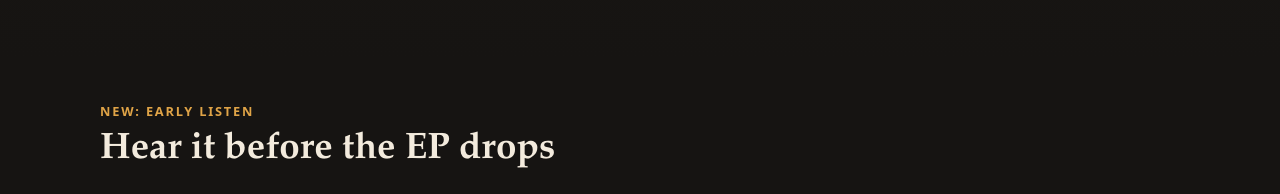
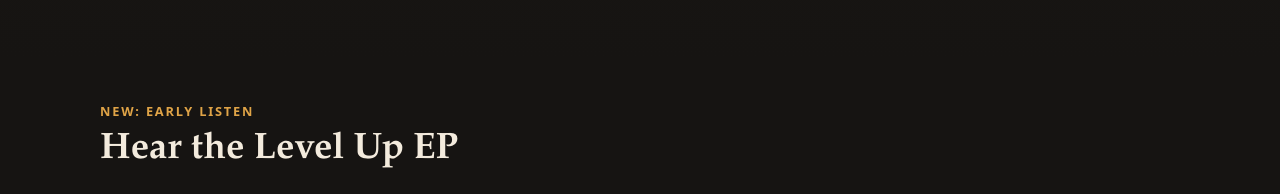
Before and after one commit to sm00thindian/bridgerecording.com, a plain HTML site: page index.html in a window 1280 px wide. Shown: the part 501-695 px from the top of the page. Drawn offline with Linux system fonts and the light colour scheme.

Commit message:
Out now news meta and early-listen heading

```diff
--- a/index.html
+++ b/index.html
@@ -40,7 +40,7 @@
 
 <section class="early-listen"><div class="wrap">
   <p class="eyebrow">New: early listen</p>
-  <h2>Hear it before the EP drops</h2>
+  <h2>Hear the Level Up EP</h2>
   <div class="grid grid-feature" data-list="early"></div>
 </div></section>
 
```
Also changed, not shown: news.html (+2 -2 lines).
